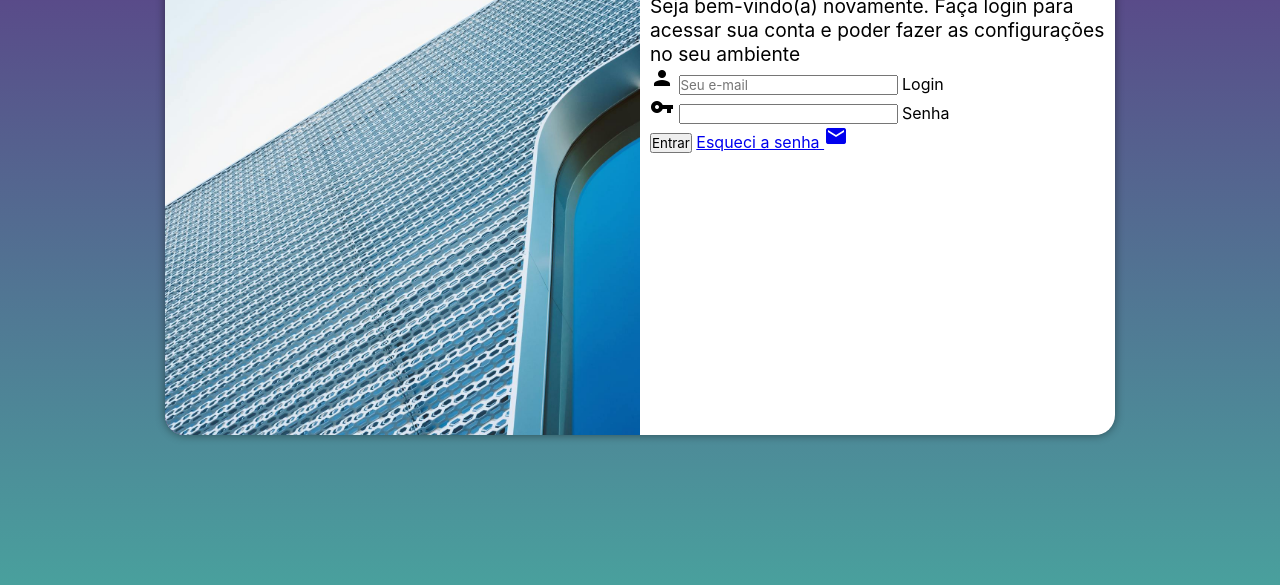
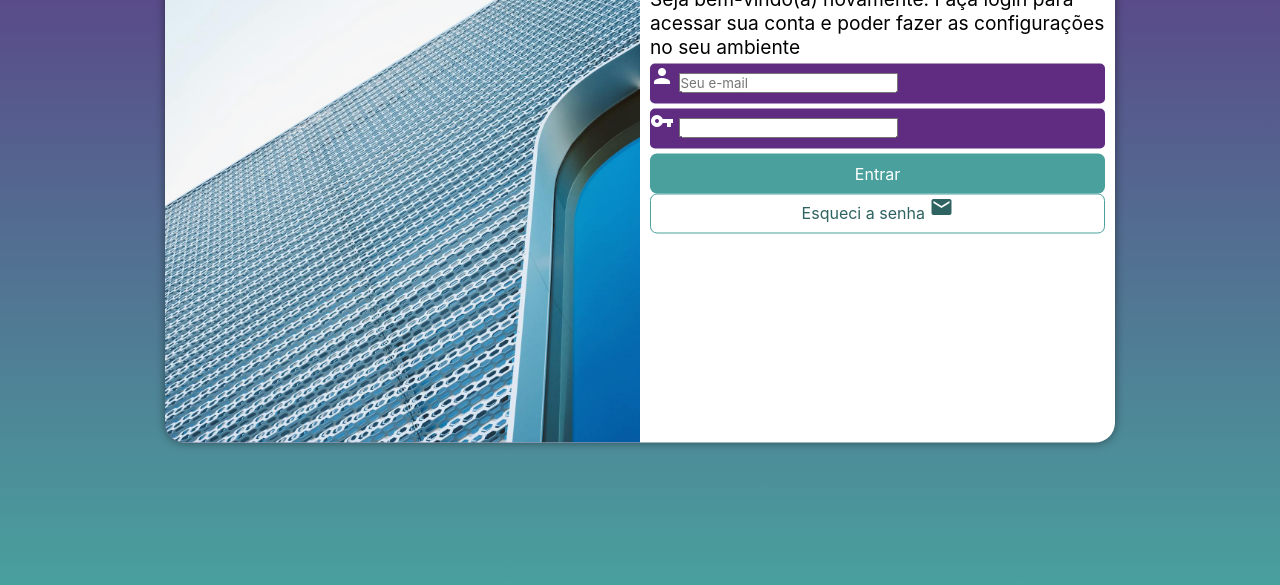
Before and after one commit to ojoaovitorbastos/projeto-login, a plain HTML site: page index.html in a window 1280 px wide. Shown: the part 215-800 px from the top of the page. Drawn offline with Linux system fonts and the light colour scheme.

Commit message:
Estilizei o Formulário

```diff
--- a/estilos/style.css
+++ b/estilos/style.css
@@ -34,7 +34,7 @@ section#login {
 
     background-color: white;
     width: 250px;
-    height: 500px;
+    height: 515px;
     border-radius: 20px;
     box-shadow: 0px 0px 10px rgba(0, 0, 0, 0.452);
 
@@ -63,3 +63,54 @@ div#formulario > h1 {
 div#formulario > p {
     font-size: 0.8em;
 }
+
+div.campo > label {
+    display: none;
+}
+
+form > div.campo {
+    background-color: #5f2c82;
+    color: white;
+    display: block;
+    width: 100%;
+    height: 40px;
+    border-radius: 5px;
+    margin: 5px 0px;
+}
+
+form > input[type=submit] {
+    display: block;
+    font-size: 1em;
+    width: 100%;
+    height: 40px;
+    background-color: #49a09d;
+    color: white;
+    border: none;
+    border-radius: 7px;
+    cursor: pointer;
+}
+
+form > input[type=submit]:hover {
+    background-color: #2f6361;
+}
+
+form > a.botao {
+    display: block;
+    text-align: center;
+    font-size: 1em;
+    width: 100%;
+    height: 40px;
+    background-color: #ffffff;
+    color: #2f6361;
+    border: 1px solid #49a09d;
+    border-radius: 7px;
+    text-decoration: none;
+}
+
+form > a.botao:hover {
+    background-color: #57b3af;
+}
+
+form > a.botao > span {
+    font-size: 0.8;
+}
--- a/index.html
+++ b/index.html
@@ -33,7 +33,7 @@
                     </div>
 
                     <input type="submit" value="Entrar">
-                    <a href="esqueci.html">
+                    <a href="esqueci.html" class="botao">
                         Esqueci a senha <span class="material-icons">mail</span>
                     </a>
 
```
